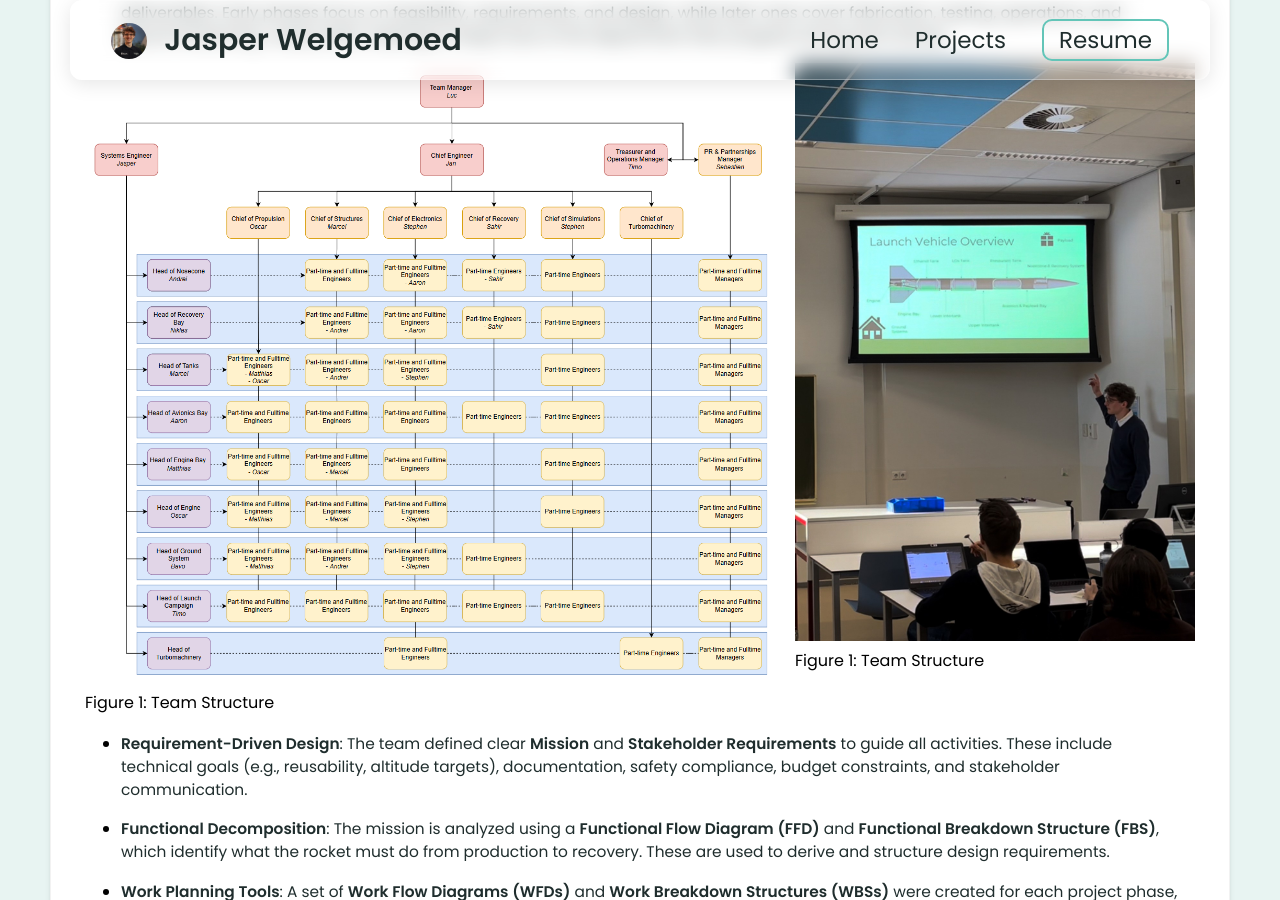
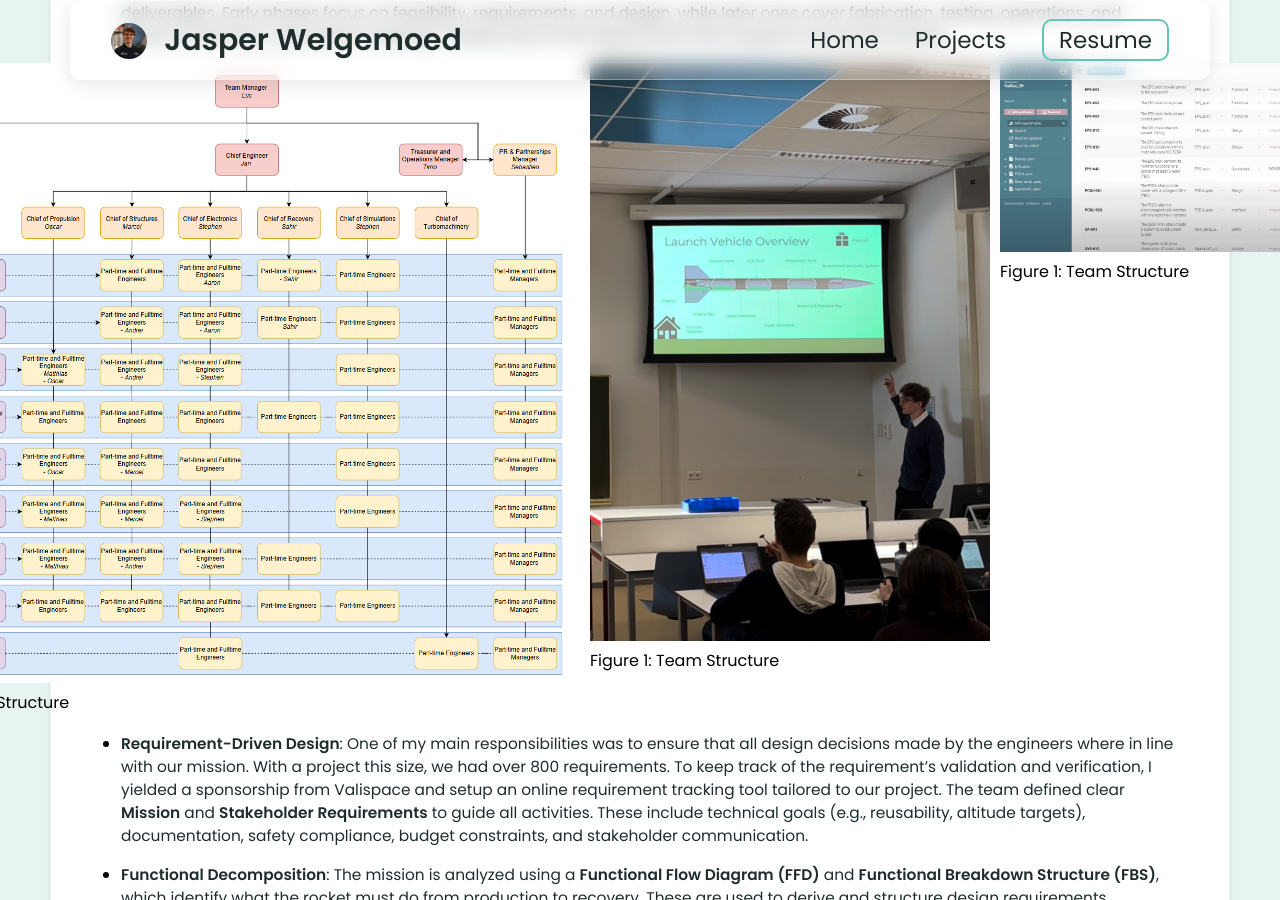
Before and after one commit to jasperwelgemoed/jasperwelgemoed.github.io, a Jekyll site: the page built from _projects/Stratos_V/index.md, in a window 1280 px wide and 900 px high, scrolled down 1409 px. Built offline with Jekyll 4.4.1, drawn with Linux system fonts in a browser that asks for light colours.

Commit message:
Update index.md

```diff
--- a/_projects/Stratos_V/index.md
+++ b/_projects/Stratos_V/index.md
@@ -73,12 +73,18 @@ My task as chief systems engineer was to ensure the engineers could do what they
   <figcaption>Figure 1: Team Structure  </figcaption>
   </figure>
 
+  <figure>
+  <img src="/_projects/Stratos_V/Valispace.png" alt="Team Structure" width="400">
+  <figcaption>Figure 1: Team Structure  </figcaption>
+  </figure>
+
+
 
 
 </div>
 
 
-- **Requirement-Driven Design**: The team defined clear **Mission** and **Stakeholder Requirements** to guide all activities. These include technical goals (e.g., reusability, altitude targets), documentation, safety compliance, budget constraints, and stakeholder communication.
+- **Requirement-Driven Design**: One of my main responsibilities was to ensure that all design decisions made by the engineers where in line with our mission. With a project this size, we had over 800 requirements. To keep track of the requirement's validation and verification, I yielded a sponsorship from Valispace and setup an online requirement tracking tool tailored to our project. The team defined clear **Mission** and **Stakeholder Requirements** to guide all activities. These include technical goals (e.g., reusability, altitude targets), documentation, safety compliance, budget constraints, and stakeholder communication.
 
 - **Functional Decomposition**: The mission is analyzed using a **Functional Flow Diagram (FFD)** and **Functional Breakdown Structure (FBS)**, which identify what the rocket must do from production to recovery. These are used to derive and structure design requirements.
 
```
